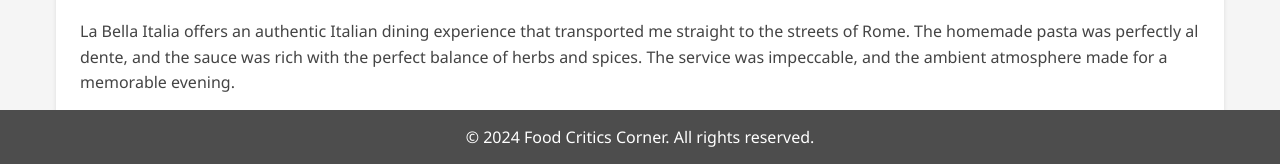
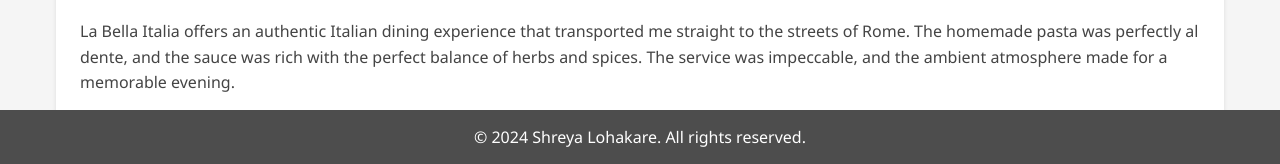
Before and after one commit to shreyalohakare/shreyalohakare.github.io, a plain HTML site: page index.html in a window 1280 px wide. Shown: the part 636-800 px from the top of the page. Drawn offline with Linux system fonts and the light colour scheme.

Commit message:
Update index.html

```diff
--- a/index.html
+++ b/index.html
@@ -90,7 +90,7 @@
         </main>
 
     <footer>
-        <p>&copy; 2024 Food Critics Corner. All rights reserved.</p>
+        <p>&copy; 2024 Shreya Lohakare. All rights reserved.</p>
     </footer>
 </body>
 </html>
```
